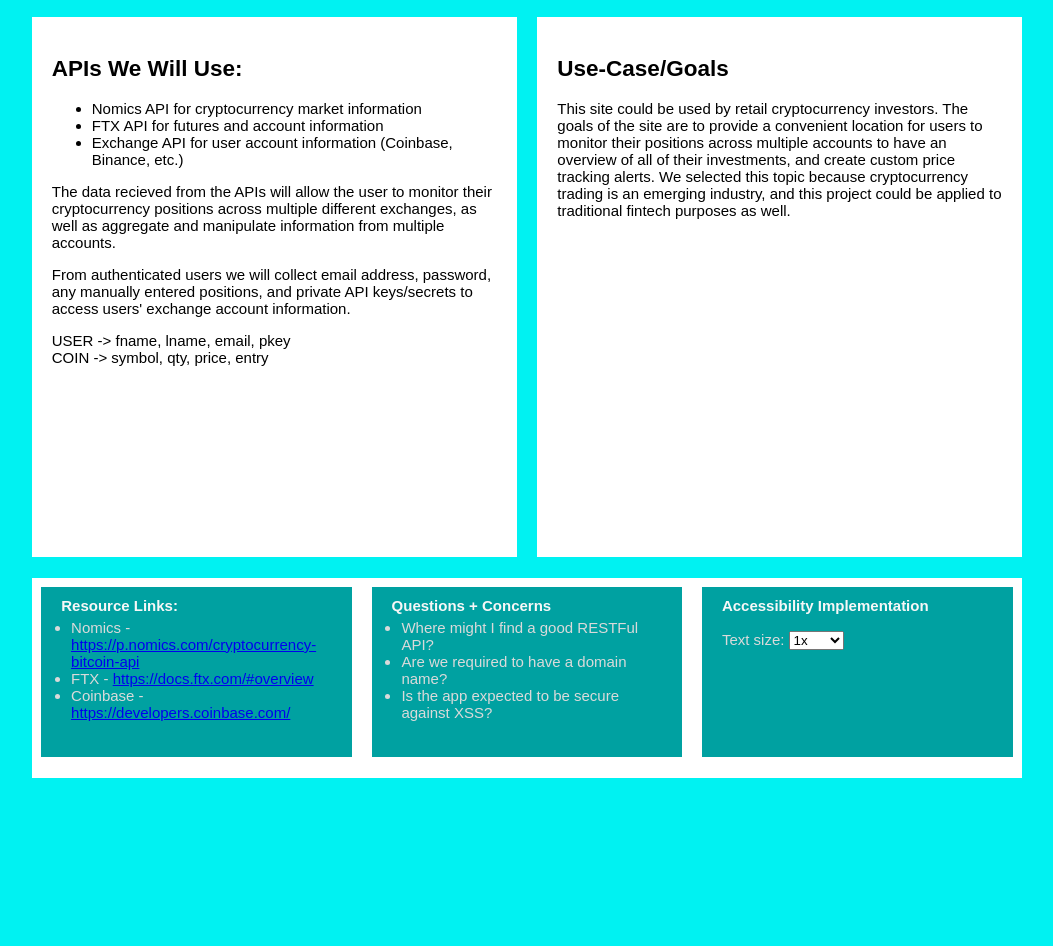
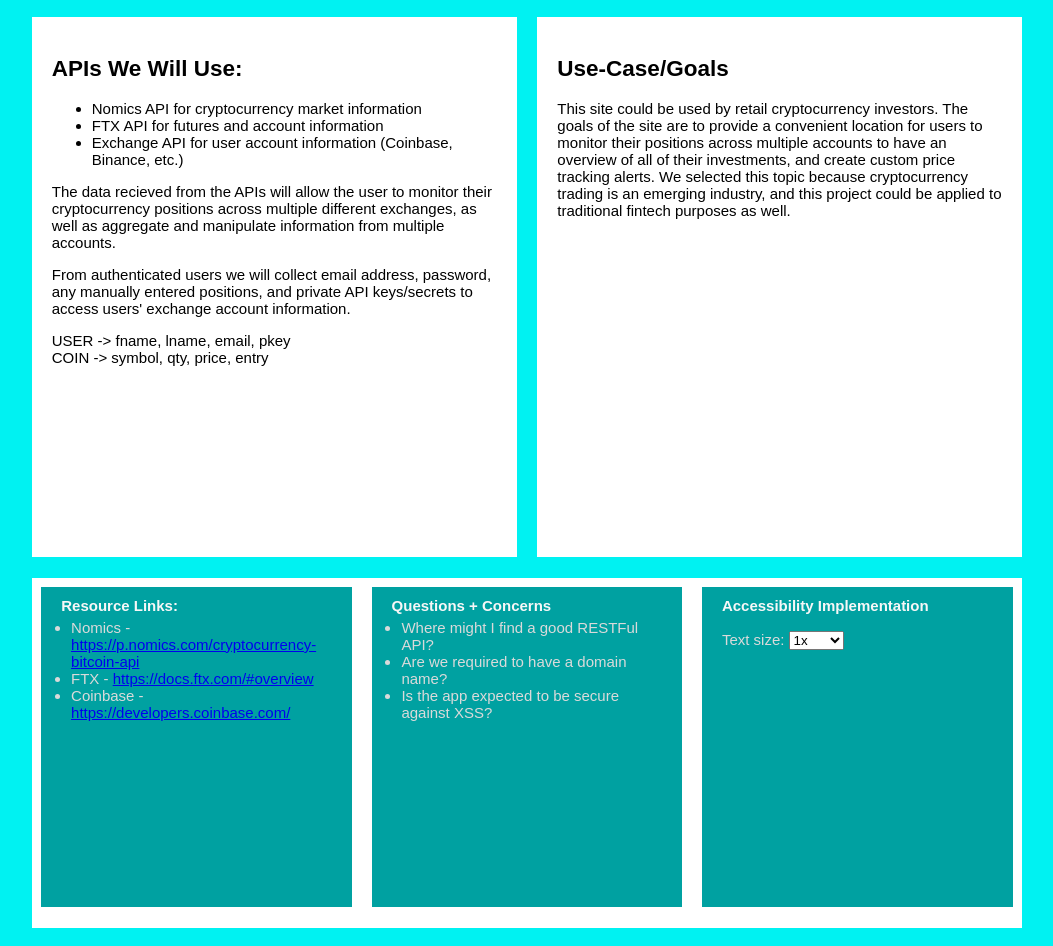
Before and after one commit to UIC-CS484/assignment-1---team-project-proposal-team-9, a plain HTML site: page proposal.html in a window 1280 px wide. Shown: the part 117-1063 px from the top of the page, without its empty margins (113-1166 px from the left). Before the commit the page ends 913 px from the top, so only its background shows below. Drawn offline with Linux system fonts and the light colour scheme.

Commit message:
fixed footer to allow larger text to fit

```diff
--- a/proposal.html
+++ b/proposal.html
@@ -63,7 +63,7 @@
                 display: flex;
                 background-color: white;
                 width: 100%;
-                height: 200px;
+                height: 350px;
                 clear: both;
                 margin: 1%;
             }
@@ -73,7 +73,7 @@
                 background-color: rgb(0, 161, 161);
                 width: 150px;
                 margin: 1%;
-                height: 150px;
+                height: 300px;
                 padding: 1%;
                 padding-left: 2%;
             }
```
